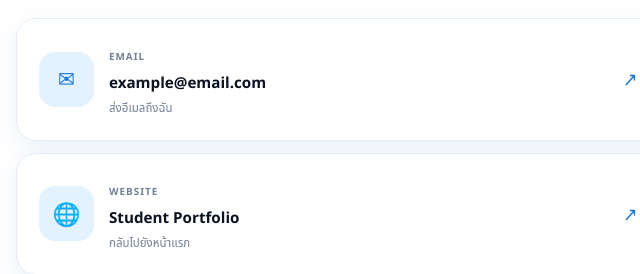
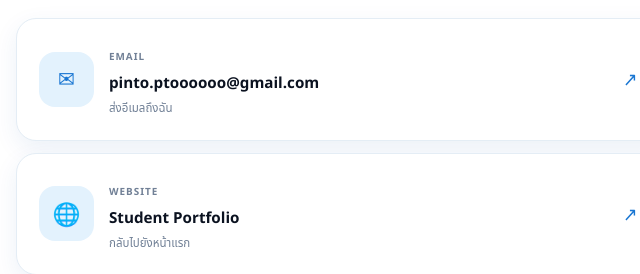
Before and after one commit to 22830-Traipidok/webpage-3, a plain HTML site: page contact.html in a window 1280 px wide. Shown: the part 531-805 px from the top of the page, 554-1194 px from the left. Drawn offline with Linux system fonts and the light colour scheme.

Commit message:
Update contact.html

```diff
--- a/contact.html
+++ b/contact.html
@@ -155,7 +155,7 @@
                             </small>
 
                             <h3>
-                                example@email.com
+                                pinto.ptoooooo@gmail.com
                             </h3>
 
                             <p>
```
